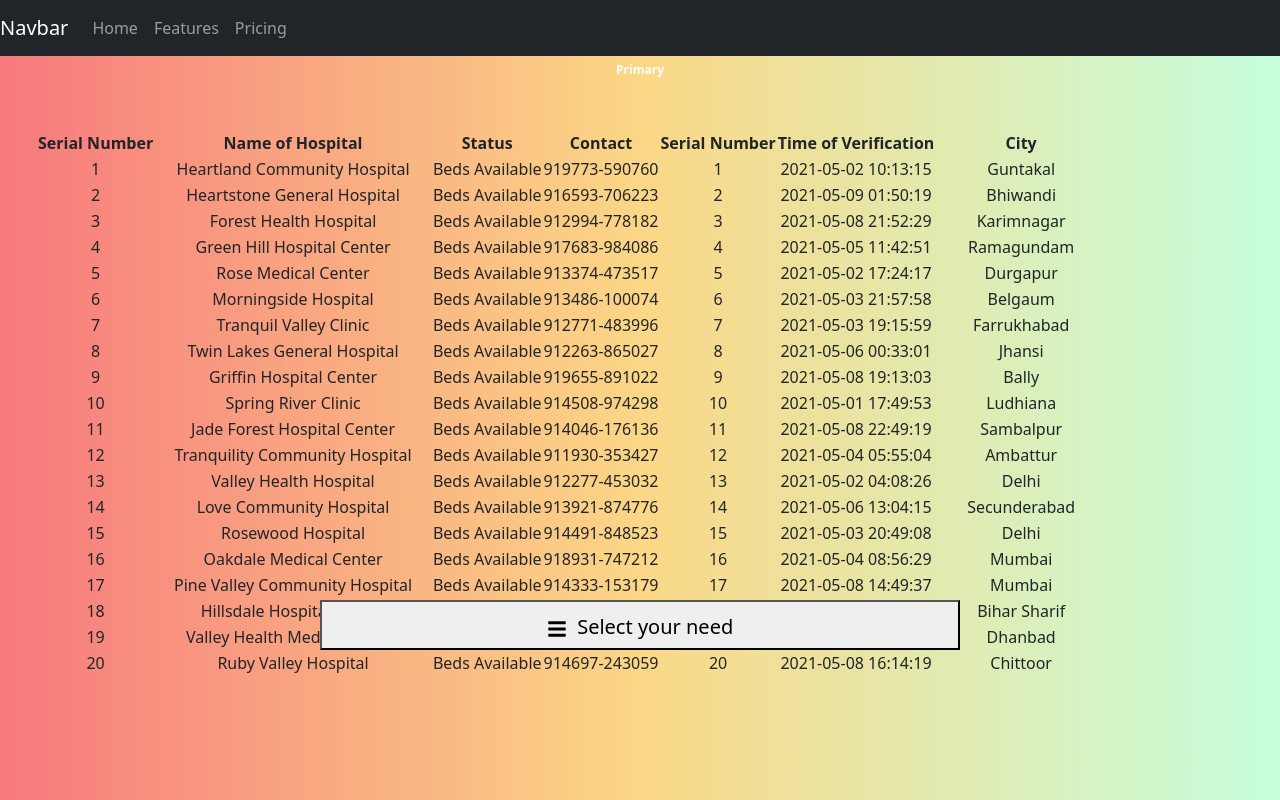
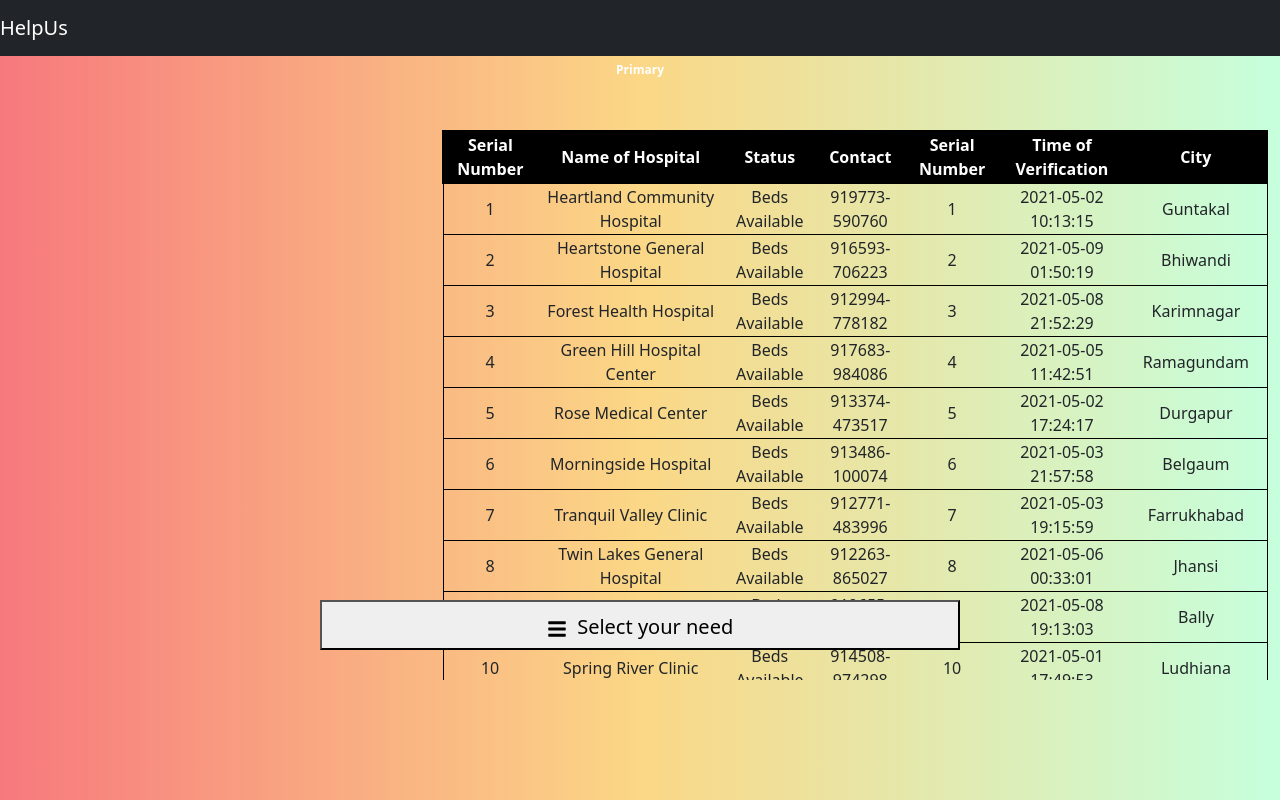
Before and after one commit to Kumarj95/Helpus, a React (Create React App) app: page /Helpus/HospitalBeds in a window 1280 px wide. Built offline with nearby package versions, Linux system fonts and the light colour scheme.

Commit message:
major changes

```diff
--- a/src/App.js
+++ b/src/App.js
@@ -5,8 +5,8 @@ import {BrowserRouter as Router, Route,Switch} from 'react-router-dom'
 import HospitalBeds from './Components/HospitalBeds';
 import Oxygen from './Components/Oxygen'
 import Plasma from './Components/Plasma'
-import FoodResources from './Components/FoodResources'
-import Tweets from './Components/Tweets'
+// import FoodResources from './Components/FoodResources'
+// import Tweets from './Components/Tweets'
 import CovidStats from './Components/CovidStats'
 import TelegramGroups from './Components/TelegramGroups'
 import {Navbar,Nav, Container,Badge} from 'react-bootstrap'
@@ -19,12 +19,7 @@ function App() {
     <Router>
     <div className="App">
     <Navbar bg="dark" variant="dark">
-    <Navbar.Brand href="#home">Navbar</Navbar.Brand>
-    <Nav className="mr-auto">
-      <Nav.Link href="#home">Home</Nav.Link>
-      <Nav.Link href="#features">Features</Nav.Link>
-      <Nav.Link href="#pricing">Pricing</Nav.Link>
-    </Nav>
+    <Navbar.Brand href="#home">HelpUs</Navbar.Brand>
   </Navbar>
       <Container fluid>
       <Menubar />
@@ -42,12 +37,12 @@ function App() {
         <Route exact path="/Helpus">
           <Home/>
         </Route>
-        <Route exact path="/Helpus/FoodResources">
+        {/* <Route exact path="/Helpus/FoodResources">
           <FoodResources/>
-        </Route>
-        <Route exact path="/Helpus/Tweets">
+        </Route> */}
+        {/* <Route exact path="/Helpus/Tweets">
           <Tweets/>
-        </Route>
+        </Route> */}
         <Route exact path="/Helpus/CovidStats">
           <CovidStats/>
         </Route>
--- a/src/Components/HospitalBeds.css
+++ b/src/Components/HospitalBeds.css
@@ -1,9 +1,17 @@
 .Scrollable {
     padding-top: 50px;
-    margin-left: 300px;
-    overflow:scroll;
-    height:600px;
+    margin-left: 430px;
+    overflow: scroll;
+    height: 600px;
 }
- th, td {
+
+.tr1 {
+    border: 2px solid black;
+    background-color: black;
+    border-radius: 20px;
+    color: white;
+}
+
+.tr2 {
     border: 1px solid black;
-  }
+}
--- a/src/Components/HospitalBeds.js
+++ b/src/Components/HospitalBeds.js
@@ -22,9 +22,9 @@ const HospitalBeds = () => {
 <div className="Scrollable">
 
     <tbody>
-  <tr>
+  <tr className="tr1">
 
-    <th>Serial Number</th>
+    <th className="th1">Serial Number</th>
     <th>Name of Hospital</th>
     <th>Status</th>
     <th>Contact</th>
@@ -37,7 +37,7 @@ const HospitalBeds = () => {
   </tr>
   {info.map((bed)=>{
 
-      return <tr>
+      return <tr className="tr2">
         <td>
             {bed.SerialNumber}
         </td>
--- a/src/Components/Menubar.js
+++ b/src/Components/Menubar.js
@@ -45,12 +45,12 @@ export default function Menubar() {
                 <Link to="/Helpus/Plasma">
                 <button className="big-button" style={buttonStyle} > Plasma</button>
                 </Link>
-                <Link to="/Helpus/FoodResources">
+                {/* <Link to="/Helpus/FoodResources">
                 <button className="big-button" style={buttonStyle} > Food Resources</button>
                 </Link>
                 <Link to="/Helpus/Tweets">
                 <button className="big-button" style={buttonStyle} > Tweets</button>
-                </Link>
+                </Link> */}
                 <Link to="/Helpus/CovidStats">
                 <button className="big-button" style={buttonStyle} > Covid Stats</button>
                 </Link>
--- a/src/Components/Oxygen.css
+++ b/src/Components/Oxygen.css
@@ -1,12 +1,19 @@
-.Scrollable {
+.Scrollable1 {
     padding-top: 50px;
-    margin-left: 25px;
-    overflow:scroll;
+    margin-left: 300px;
+    overflow: scroll;
+    /* width: 80%; */
     display: block;
-    height:600px;
+    height: 600px;
 }
-tr{
+
+.tr4 {
+    border: 2px solid black;
+    background-color: black;
+    border-radius: 20px;
+    color: white;
 }
- th, td {
+
+.tr3 {
     border: 1px solid black;
-  }
+}
--- a/src/Components/Oxygen.js
+++ b/src/Components/Oxygen.js
@@ -23,10 +23,10 @@ const Oxygen = () => {
         <>
             <table>
 
-                    <tbody className="Scrollable">
-                        <tr>
+                    <tbody className="Scrollable1">
+                        <tr className="tr4">
 
-                            <th>Serial Number</th>
+                            <th className="th">Serial Number</th>
                             <th>Name</th>
                             <th>Status</th>
                             <th>Refill</th>
@@ -41,12 +41,12 @@ const Oxygen = () => {
 
                         {info.map((o,index) => {
 
-                            return <tr key={index}>
+                            return <tr key={index} className="tr3">
                                 <td>
                                     {o.SerialNumber}
                                 </td>
                                 <td>
-                                    {o.name}
+                                    {o.Name}
                                 </td>
                                 <td>
                                     {o.Status}
@@ -61,7 +61,7 @@ const Oxygen = () => {
                                     {o.AdditionalInfo}
                                 </td>
                                 <td>
-                                    {o.TimeofVerification}
+                                    {o.TimeOfVerification}
                                 </td>
                                 <td>
                                     {o.City}
--- a/src/index.css
+++ b/src/index.css
@@ -91,7 +91,7 @@ code {
 
 .MenubarOpen {
     position: absolute;
-    height: 100%;
+    height: 94%;
     width: 100%;
 }
 
```
